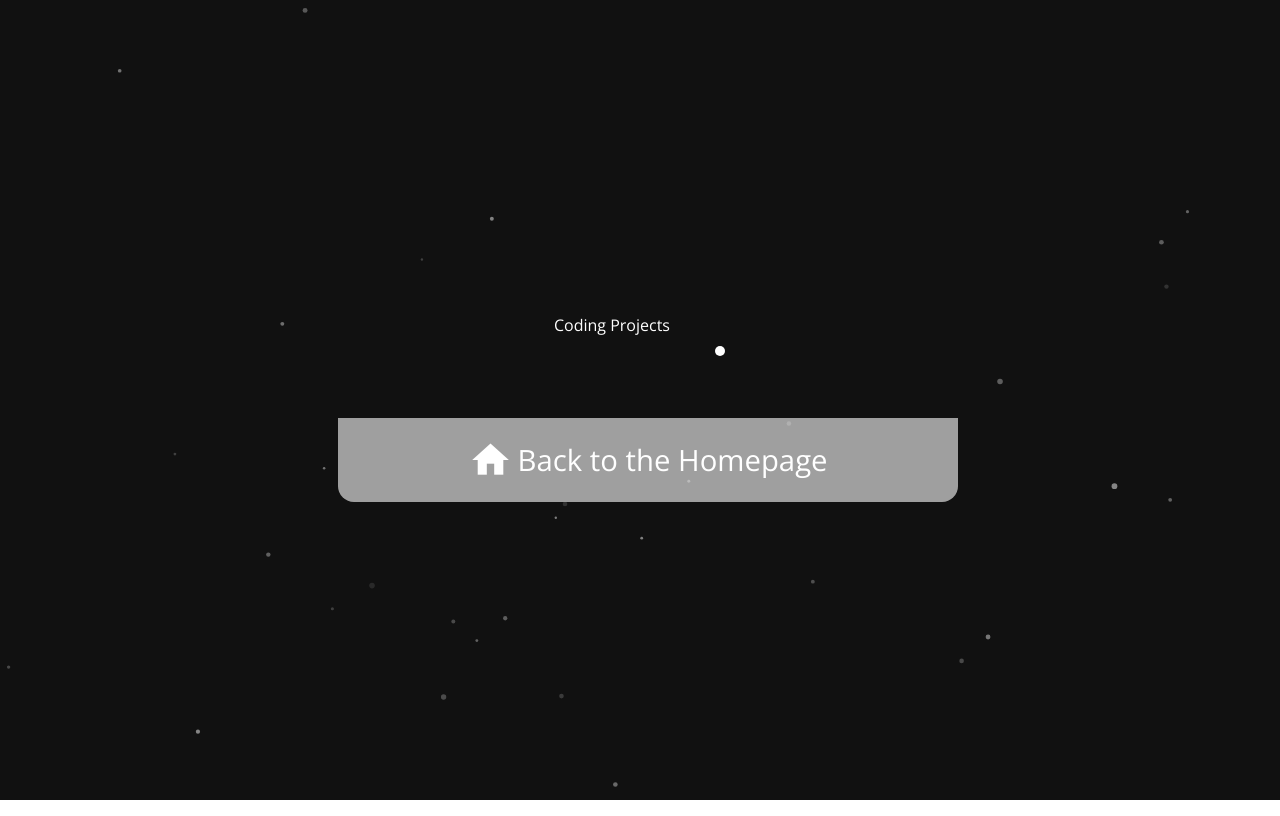
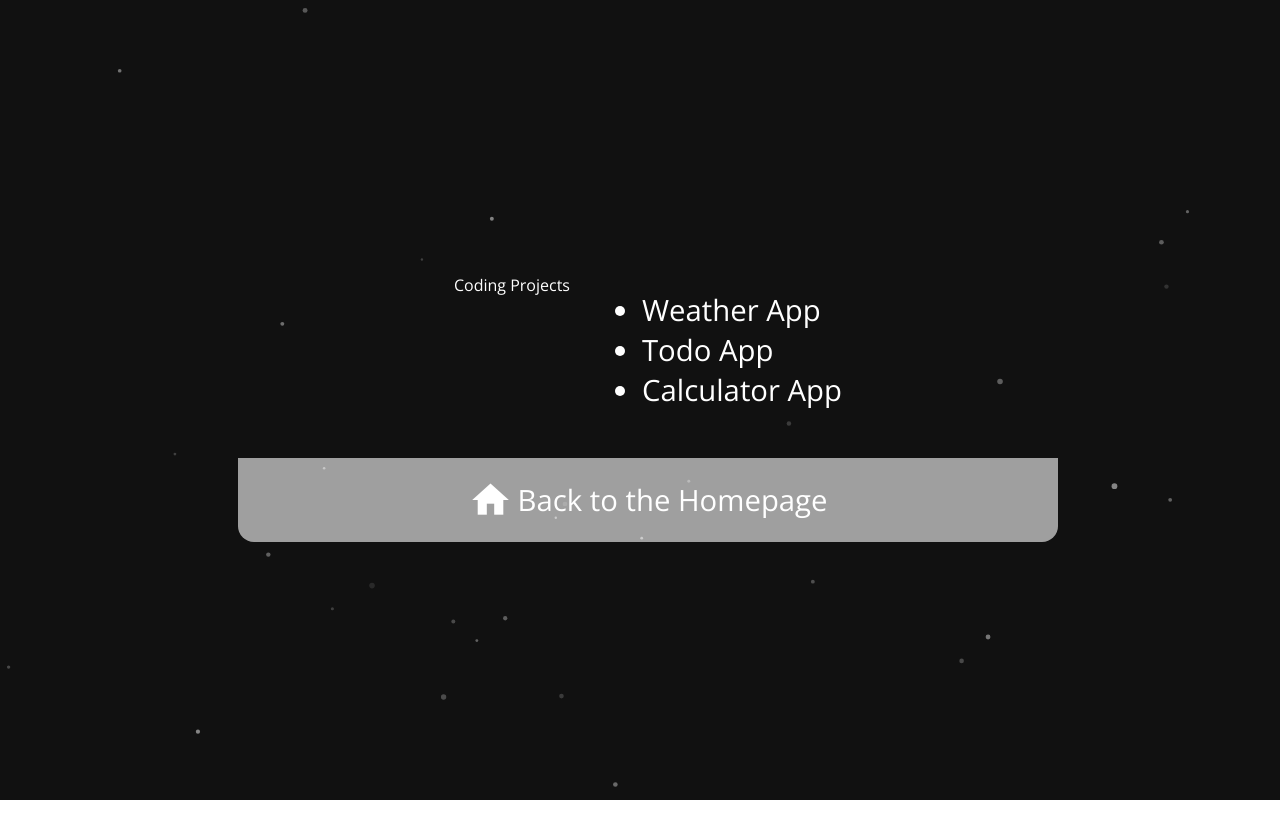
Before and after one commit to t-scheiber/nextjs_app, a Next.js app: page /codingprojects in a window 1280 px wide. Built offline with nearby package versions, Linux system fonts and the light colour scheme.

Commit message:
new projects added

```diff
--- a/pages/codingprojects.js
+++ b/pages/codingprojects.js
@@ -33,8 +33,14 @@ export default function Home() {
         <div className={styles.container}>
           <div className={styles.heading}>Coding Projects</div>
           <ul className={styles.liste}>
-            <a className={styles.links} href="github.io">
-              <li className={styles.eintrag}></li>
+            <a className={styles.links} href="https://t-scheiber.github.io/AK_WeatherApp/">
+              <li className={styles.eintrag}>Weather App</li>
+            </a>
+            <a className={styles.links} href="https://t-scheiber.github.io/">
+              <li className={styles.eintrag}>Todo App</li>
+            </a>
+            <a className={styles.links} href="https://t-scheiber.github.io/">
+              <li className={styles.eintrag}>Calculator App</li>
             </a>
           </ul>
 
```
